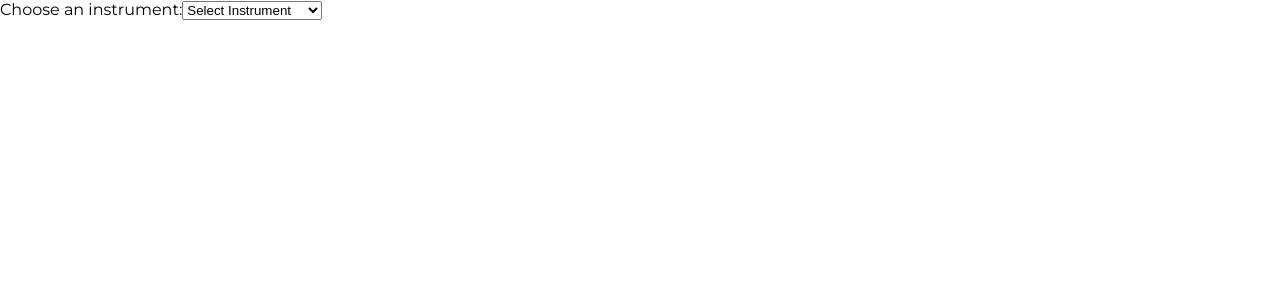
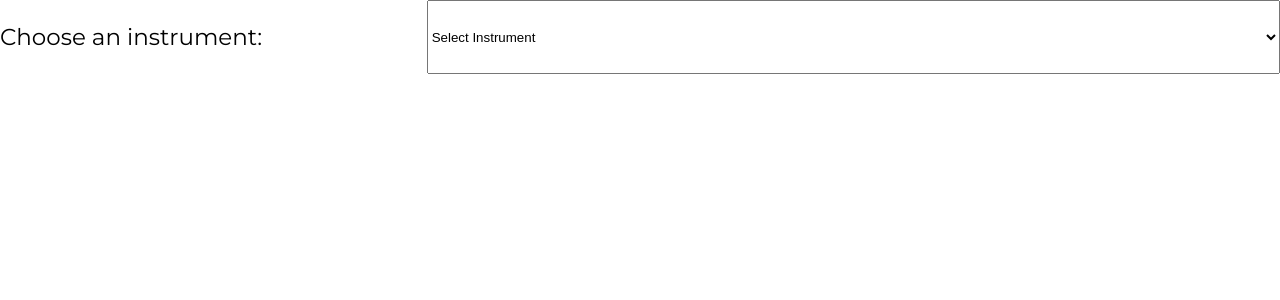
Before and after one commit to DirkCoding/Vst-Search, a React (Create React App) app: page / in a window 1280 px wide. Shown: the top 300 px of the page. Built offline with nearby package versions, Linux system fonts and the light colour scheme.

Commit message:
Add basic styling

```diff
--- a/src/components/App.js
+++ b/src/components/App.js
@@ -38,28 +38,20 @@ import Config from './Config'*/
     }
   }
 `*/
-/*class CallInstrument extends Component {
-  state = {
-    libraryData: libraryData,
-    DropdownInstruments: ''
-  }
-  chooseInstrument = event => {
-    this.setState({ dropdown: event.target.value })
-  }*/
 
 class App extends Component {
   state = {
     libraryData: libraryData,
-    searchfield: ''
+    dropdown: ''
   }
 
   onSearchChange = event => {
-    this.setState({ searchfield: event.target.value })
+    this.setState({ dropdown: event.target.value })
   }
 
   render() {
     const filteredLibraryData = this.state.libraryData.filter(data => {
-      return data.sections.includes(this.state.searchfield)
+      return data.sections.includes(this.state.dropdown)
     })
 
     return (
--- a/src/components/DropdownInstruments.js
+++ b/src/components/DropdownInstruments.js
@@ -2,13 +2,26 @@ import React, { Component } from 'react'
 // import styled from 'styled-components'
 import libraryData from '../resources/library-data.json'
 /*import { array } from '@storybook/addon-knobs'*/
+import styled from 'styled-components'
+
+const Dropdown = styled.section`
+  display: grid;
+  display: center;
+  grid-template-columns: 1fr 2fr;
+  grid-template-rows: 1fr 2fr;
+  grid-column: 1 / 2;
+`
+const Label = styled.p`
+  font-size: 23px;
+  grid-template-rows: 1fr 1fr;
+`
 
 class DropdownInstruments extends Component {
   render() {
     const { searchChange } = this.props
     return (
-      <div>
-        <label>Choose an instrument:</label>
+      <Dropdown>
+        <Label>Choose an instrument:</Label>
         <select onChange={searchChange} placeholder="Choose an instrument">
           <option default>Select Instrument</option>
           {// get list of instruments
@@ -28,7 +41,7 @@ class DropdownInstruments extends Component {
               <option>{instrument}</option>
             ))}
         </select>
-      </div>
+      </Dropdown>
     )
   }
 }
```
